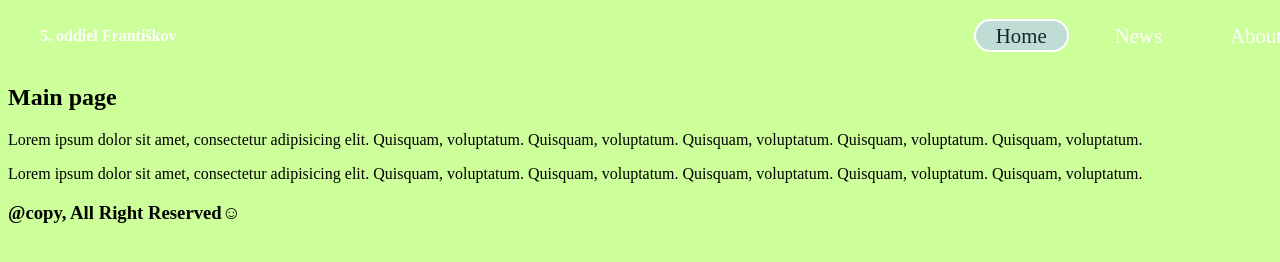
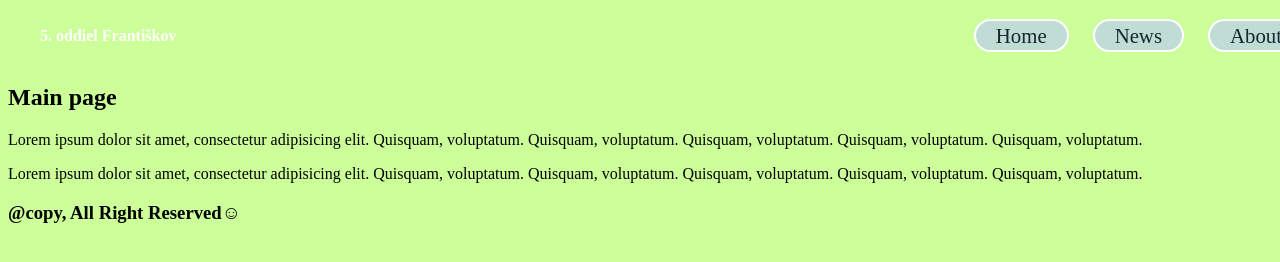
Before and after one commit to Maggie-sis/5oddielfrantiskov, a plain HTML site: page index.html in a window 1280 px wide. Shown: the top 262 px of the page. Drawn offline with Linux system fonts and the light colour scheme.

Commit message:
Update navbar links to set active class

```diff
--- a/index.html
+++ b/index.html
@@ -17,8 +17,8 @@
 
         <ul class="navbar-menu">
             <li><a href="Home.html" class="active">Home</a></li>
-            <li><a href="News.html">News</a></li>
-            <li><a href="About.html">About</a></li>
+            <li><a href="News.html" class="active">News</a></li>
+            <li><a href="About.html"class="active">About</a></li>
             <!-- <li><a href="Gallery.html">Gallery</a></li>
             <li><a href="History.html">History</a></li>
             <li><a href="Contacts.html">Contacts</a></li> -->
```
